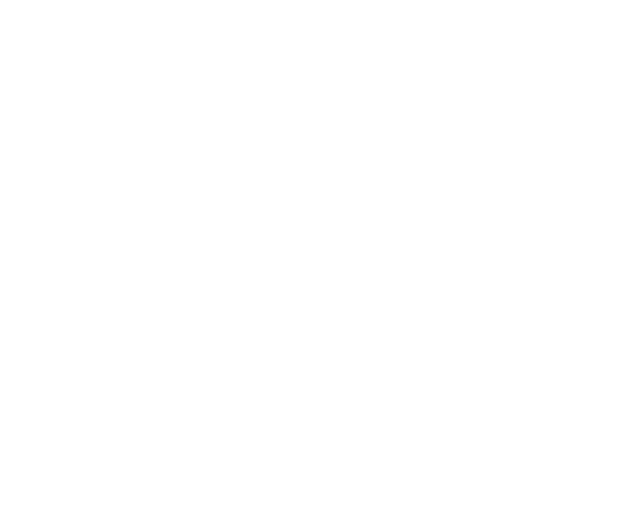
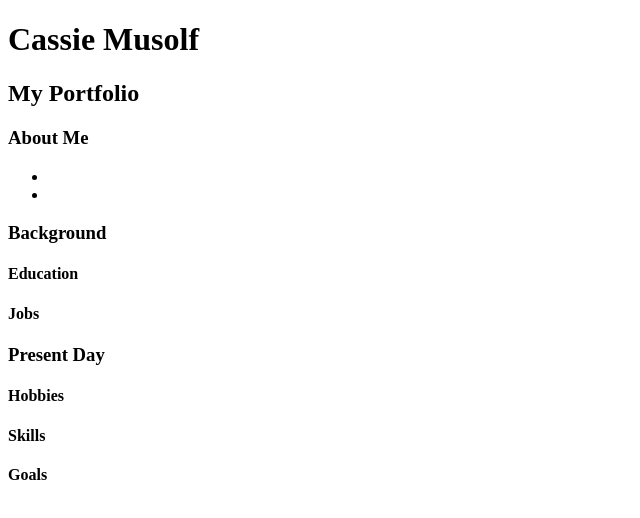
Before and after one commit to cassiemusolf/my-portfolio, a plain HTML site: page Desktop/my-portfolio/my-portfolio.html in a window 1280 px wide. Shown: the whole page, without its empty margins (0-640 px from the left). Drawn offline with Linux system fonts and the light colour scheme.

Commit message:
add basic structure to HTML file with headings and subheadings

```diff
--- a/Desktop/my-portfolio/my-portfolio.html
+++ b/Desktop/my-portfolio/my-portfolio.html
@@ -1,10 +1,25 @@
 <!DOCTYPE html>
 <html>
   <head>
+    <link rel="stylesheet" href="/css/styles.css" type="text/css">
     <meta charset="utf-8">
     <title>My Portfolio</title>
   </head>
   <body>
+    <h1>Cassie Musolf</h1>
+    <h2>My Portfolio</h2>
+    <h3>About Me</h3>
+      <ul>
+        <li></li>
+        <li></li>
+      </ul>
+    <h3>Background</h3>
+      <h4>Education</h4>
+      <h4>Jobs</h4>
+    <h3>Present Day</h3>
+        <h4>Hobbies</h4>
+        <h4>Skills</h4>
+        <h4>Goals</h4>
 
   </body>
 </html>
```
